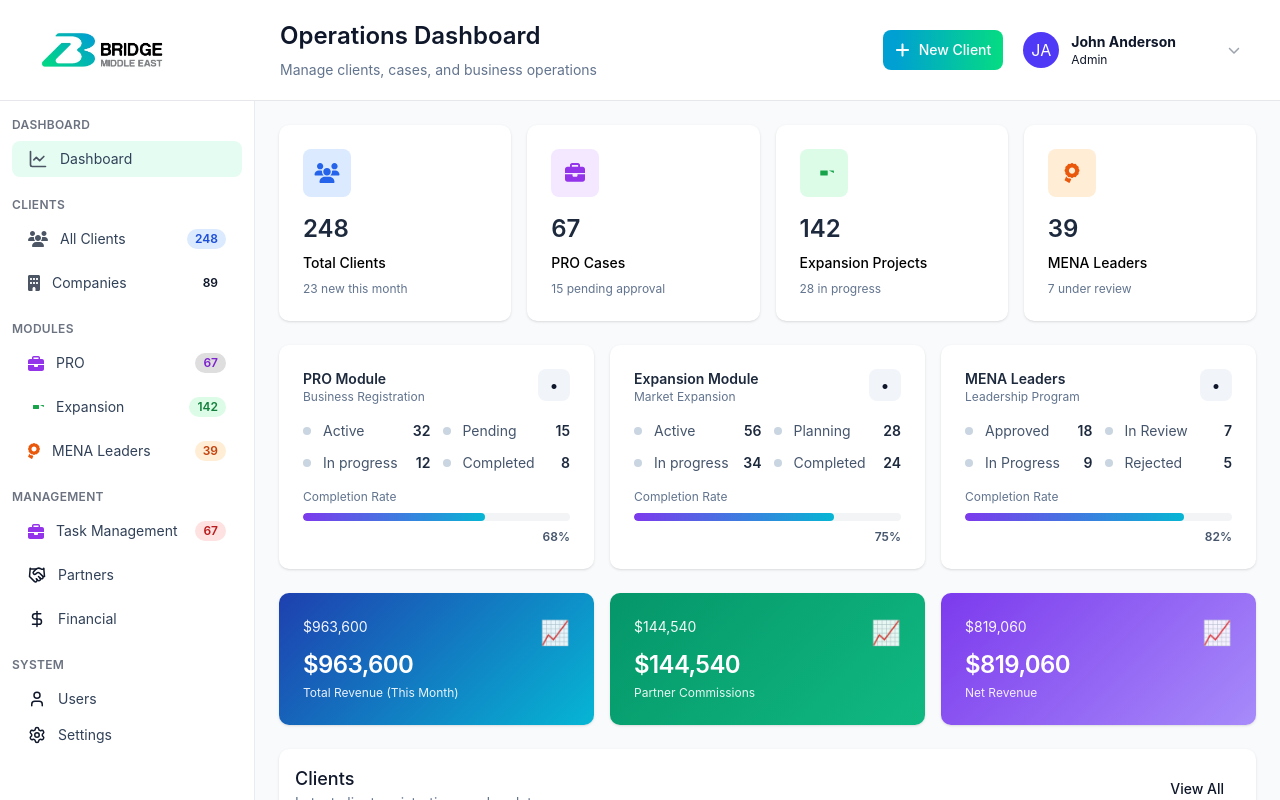
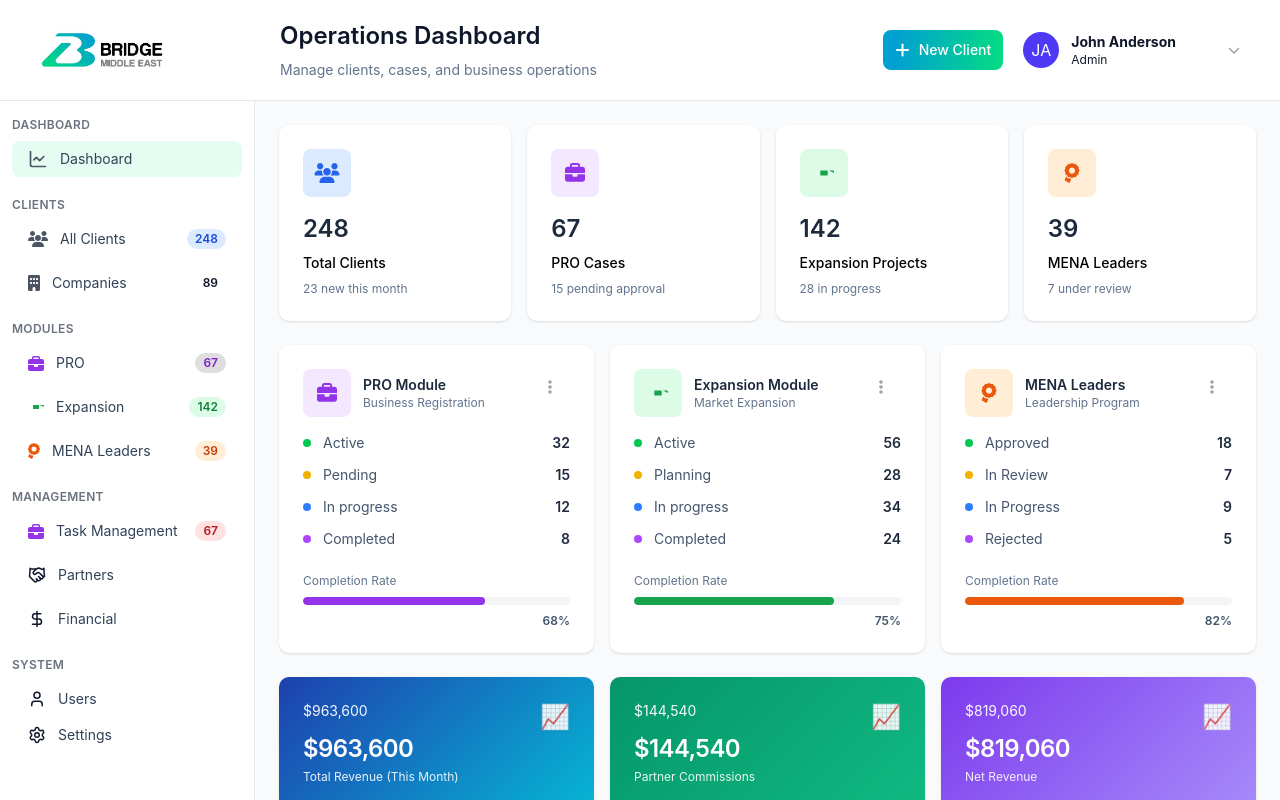
Before and after one commit to akifcankara/bmms-frontend, a Next.js app: page / in a window 1280 px wide. Shown: the top 800 px of the page. Built offline with nearby package versions, Linux system fonts and the light colour scheme.

Commit message:
module cards

```diff
--- a/app/page.tsx
+++ b/app/page.tsx
@@ -55,37 +55,43 @@ export default function Home() {
                 <ModuleCard
                   title="PRO Module"
                   subtitle="Business Registration"
+                  accentColor="#9333EA"
+                  icon={<BagBadge/>}
                   items={[
-                    { label: "Active", value: 32 },
-                    { label: "Pending", value: 15 },
-                    { label: "In progress", value: 12 },
-                    { label: "Completed", value: 8 },
+                    { label: "Active", value: 32, color: "bg-green-500" },
+                    { label: "Pending", value: 15, color: "bg-yellow-500" },
+                    { label: "In progress", value: 12, color: "bg-blue-500" },
+                    { label: "Completed", value: 8, color: "bg-purple-500" },
                   ]}
                   completion={68}
                 />
               </div>
               <div>
                 <ModuleCard
+                  icon={<GlobalBadge />}
                   title="Expansion Module"
                   subtitle="Market Expansion"
+                  accentColor="#16A34A"
                   items={[
-                    { label: "Active", value: 56 },
-                    { label: "Planning", value: 28 },
-                    { label: "In progress", value: 34 },
-                    { label: "Completed", value: 24 },
+                    { label: "Active", value: 56, color: "bg-green-500" },
+                    { label: "Planning", value: 28, color: "bg-yellow-500" },
+                    { label: "In progress", value: 34, color: "bg-blue-500" },
+                    { label: "Completed", value: 24, color: "bg-purple-500" },
                   ]}
                   completion={75}
                 />
               </div>
               <div>
                 <ModuleCard
+                  icon={<MedalBadge />}
                   title="MENA Leaders"
                   subtitle="Leadership Program"
+                  accentColor="#EA580C"
                   items={[
-                    { label: "Approved", value: 18 },
-                    { label: "In Review", value: 7 },
-                    { label: "In Progress", value: 9 },
-                    { label: "Rejected", value: 5 },
+                    { label: "Approved", value: 18, color: "bg-green-500" },
+                    { label: "In Review", value: 7, color: "bg-yellow-500" },
+                    { label: "In Progress", value: 9, color: "bg-blue-500" },
+                    { label: "Rejected", value: 5, color: "bg-purple-500" },
                   ]}
                   completion={82}
                 />
--- a/components/home/module-card.tsx
+++ b/components/home/module-card.tsx
@@ -1,33 +1,42 @@
-import React from "react";
+import { ReactNode } from "react";
+import MoreVert from "../icons/more-vert";
+import { Button } from "../ui/button";
 
 export default function ModuleCard({
   title,
   subtitle,
   items,
   completion,
-  accentColor = "bg-green-500",
+  accentColor,
+  icon
 }: {
   title: string;
   subtitle?: string;
-  items?: { label: string; value: number }[];
+  items?: { label: string; value: number, color: string }[];
   completion?: number; // 0-100
   accentColor?: string;
+  icon?: ReactNode
 }) {
   return (
     <div className="bg-white rounded-lg shadow-sm hover:shadow-md transition-shadow p-6">
       <div className="flex items-start justify-between mb-4">
-        <div>
-          <div className="text-sm font-semibold text-slate-800">{title}</div>
-          {subtitle && <div className="text-xs text-slate-500">{subtitle}</div>}
+        <div className="flex items-center flex-wrap gap-3">
+          {icon}
+          <div>
+            <div className="text-sm font-semibold text-slate-800">{title}</div>
+            {subtitle && <div className="text-xs text-slate-500">{subtitle}</div>}
+          </div>
         </div>
-        <div className="h-8 w-8 rounded-md bg-slate-100 flex items-center justify-center">•</div>
+        <Button variant='ghost'>
+          <MoreVert />
+        </Button>
       </div>
 
-      <div className="grid grid-cols-2 gap-3 mb-4">
+      <div className="flex flex-col gap-3 mb-6">
         {items?.map((it) => (
           <div key={it.label} className="flex items-center justify-between text-sm">
             <div className="flex items-center gap-3 min-w-0">
-              <div className="w-2 h-2 rounded-full bg-slate-300" />
+              <div className={`w-2 h-2 rounded-full ${it.color}`} />
               <div className="text-slate-600 truncate">{it.label}</div>
             </div>
             <div className="font-semibold text-slate-800">{it.value}</div>
@@ -38,7 +47,7 @@ export default function ModuleCard({
       <div>
         <div className="text-xs text-slate-500 mb-2">Completion Rate</div>
         <div className="w-full bg-gray-100 h-2 rounded-full overflow-hidden">
-          <div className="h-2 rounded-full" style={{ width: `${completion ?? 0}%`, background: "linear-gradient(90deg,#7c3aed,#06b6d4)" }} />
+          <div className="h-2 rounded-full" style={{ width: `${completion ?? 0}%`, background: accentColor }} />
         </div>
         <div className="text-xs text-slate-600 mt-2 text-right font-semibold">{completion ?? 0}%</div>
       </div>
--- /dev/null
+++ b/components/icons/more-vert.tsx
@@ -0,0 +1,6 @@
+export default function MoreVert(){
+    return <svg width="4" height="16" viewBox="0 0 4 16" fill="none" xmlns="http://www.w3.org/2000/svg">
+<path d="M2 11.25C1.03415 11.25 0.25 12.0341 0.25 13C0.25 13.9659 1.03415 14.75 2 14.75C2.96585 14.75 3.75 13.9659 3.75 13C3.75 12.0341 2.96585 11.25 2 11.25ZM2 6.25C1.03415 6.25 0.25 7.03415 0.25 8C0.25 8.96585 1.03415 9.75 2 9.75C2.96585 9.75 3.75 8.96585 3.75 8C3.75 7.03415 2.96585 6.25 2 6.25ZM3.75 3C3.75 2.03415 2.96585 1.25 2 1.25C1.03415 1.25 0.25 2.03415 0.25 3C0.25 3.96585 1.03415 4.75 2 4.75C2.96585 4.75 3.75 3.96585 3.75 3Z" fill="#9CA3AF"/>
+</svg>
+
+}
```
